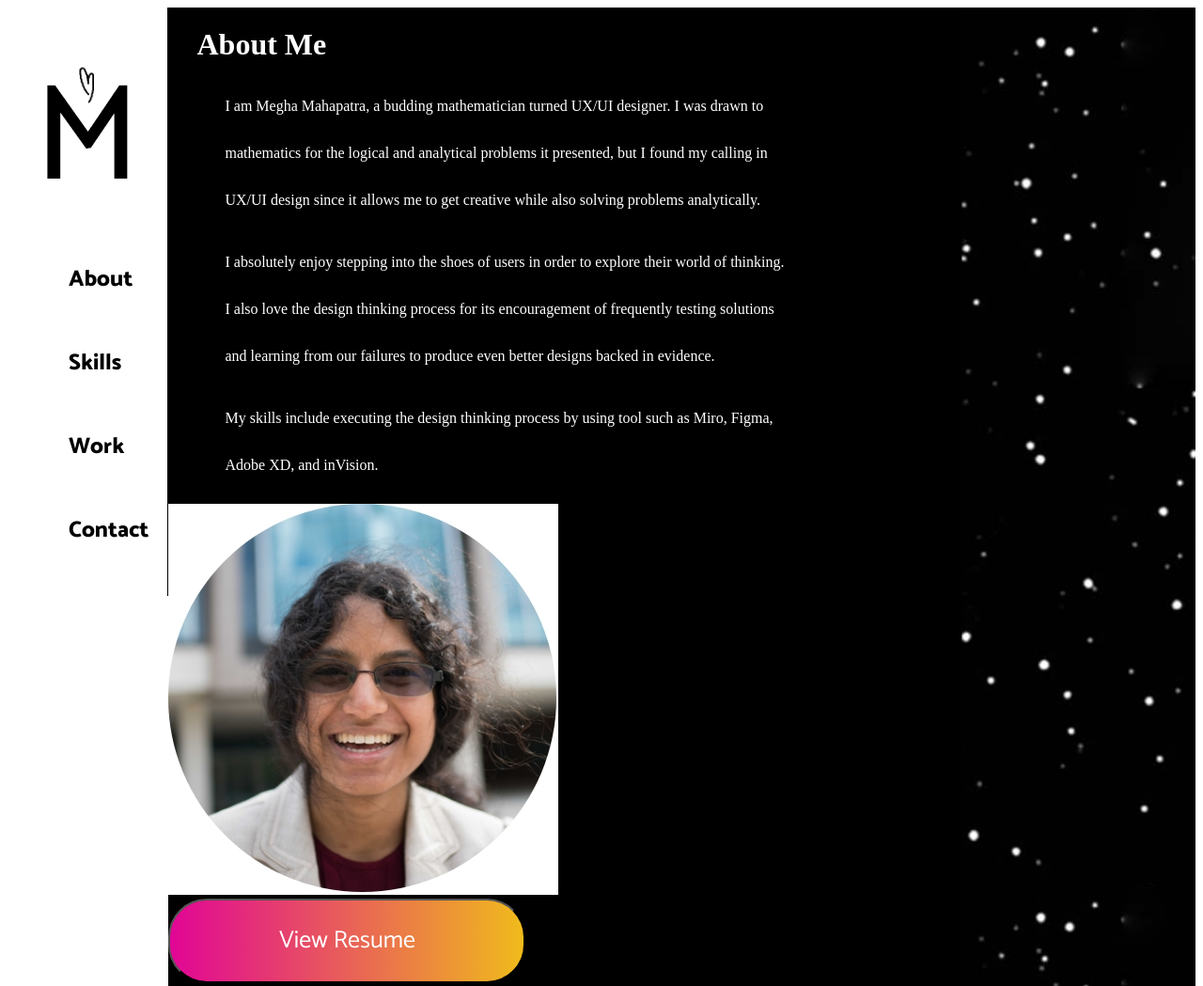
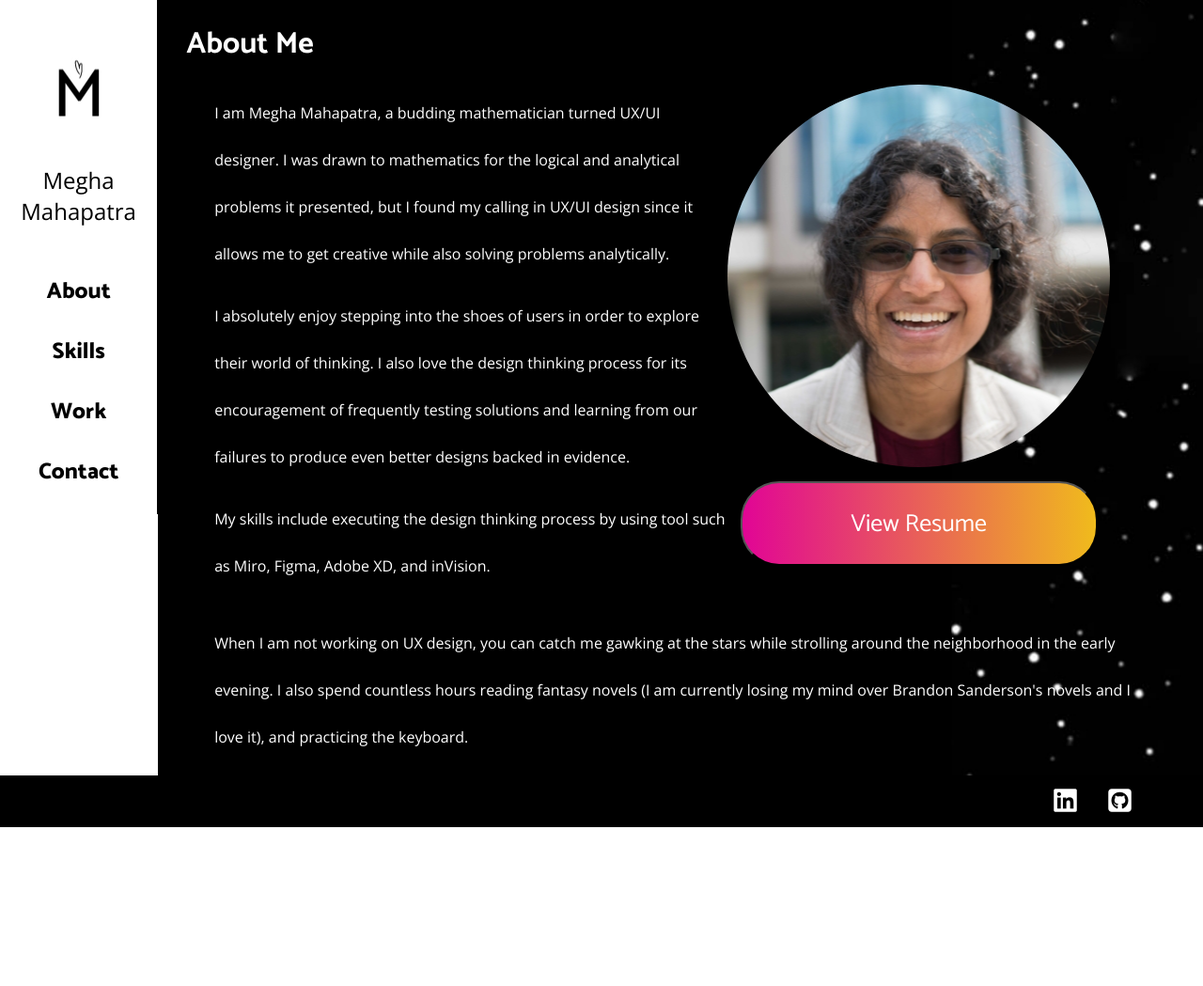
Before and after one commit to megham-cloud/UX_UI_HW_17, a plain HTML site: page index.html in a window 1280 px wide. Shown: the top 1049 px of the page at 94% size. After the commit the page ends 880 px from the top, so only its background shows below. Drawn offline with nearby package versions, Linux system fonts and the light colour scheme.

Commit message:
Reflected design files more closely!

```diff
--- a/css/styles.css
+++ b/css/styles.css
@@ -4,36 +4,48 @@
 
 .onePage {
     display: flex;
+    font-family: 'Open Sans', sans-serif;
+}
+
+body {
+    margin: 0;
 }
 .sideBar {
-    width: 300px;
+    width: 30%;
     height: 100%;
     background-color: white;
     border-right: 1px solid black;
     top: 0;
-    overflow-x: hidden;
-    padding-top: 50px;
+    padding-top: 20px;
     text-align: center;
 }
 
-.sideBar img {
-    margin-bottom: 50px;
+#logo {
     text-align: center;
+}
+
+#logo img {
+    transform: scale(0.5, 0.5);
+}
+
+#logo p {
+    font-size: 24px;
+    margin-block-start: 0px;
+    margin-block-end: 50px;
 }
 
 .sideBar ul {
     list-style-type: none;
-    text-align: left;
+    text-align: center;
+    padding-inline-start: 0px;
 }
 
 .sideBar li {
-    margin-bottom: 50px;
-    margin-left: 25px;
+    margin-bottom: 25px;
 }
 
 .sideBar li:hover {
     border-left: #F2BD1D 5px solid;
-    padding-left: 10px;
     background-color: #f2bd1d56;
 }
 
@@ -49,21 +61,46 @@
 }
 
 .professionalMe {
-    display: inline;
+    display: flex;
+    margin-right: 100px;
+    top: 0;
 }
 
 .professionalMe h1 {
     padding-left: 30px;
+    font-family: 'Catamaran', sans-serif;
+}
+
+.professionalText {
+    width: 60%;
 }
 
 .professionalMe p {
-    width: 600px;
     margin-left: 60px;
     line-height: 50px;
 }
 
 .professionalImg {
-    width: 200px;
+    width: 40%;
+    margin-top: 50px;
+    display: flex;
+    flex-direction: column;
+    justify-content: center;
+    align-items: center;
+}
+
+.professionalImg img {
+    margin-bottom: 15px;
+}
+
+#me {
+    text-align: center;
+}
+
+.casualMe {
+    margin-left: 60px;
+    margin-right: 60px;
+    line-height: 50px;
 }
 
 button {
@@ -81,11 +118,14 @@ footer {
     background-color: black;
     display: flex;
     justify-content: flex-end;
-    padding-left: 20px;
+    position: absolute;
+    width: 100%;
 }
 
 footer ul {
     list-style-type: none;
+    margin-right: 100px;
+    transform: scale(1.4, 1.4);
 }
 footer ul li {
     display: inline;
--- a/index.html
+++ b/index.html
@@ -11,8 +11,11 @@
     <div class="onePage">
         <!-- Sidebar navigation -->
         <div class="sideBar">
-            <img src="images/Personal Logo@2x.jpg"
+            <div id="logo">
+                <img src="images/Personal Logo@2x.jpg"
                 alt="My personal logo (a capital M with a smaller heart shaped m on top)">
+            <p>Megha<br>Mahapatra</p>
+            </div>
 
             <ul>
                 <!-- Will have to change this once I get the other sections of the page running!!!!!!!!! -->
@@ -38,7 +41,7 @@
                 </div>
 
                 <div class="professionalImg">
-                    <img src="images/ProMe.jpg" alt="A professional headshot of me">
+                    <img id = "me" src="images/Megha.png" alt="A professional headshot of me">
 
                     <button>View Resume</button>
                 </div>
```
Also changed, not shown: images/Megha.png (added), images/ProMe.jpg (deleted).
